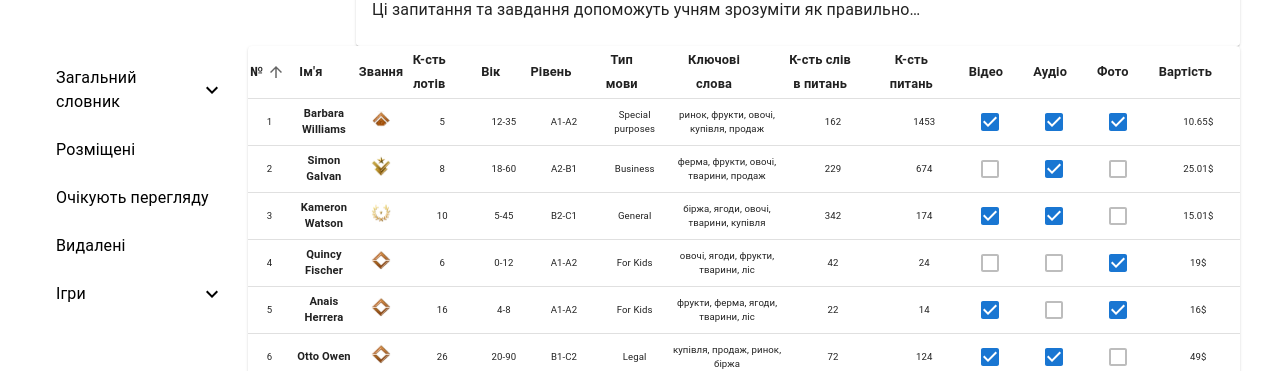
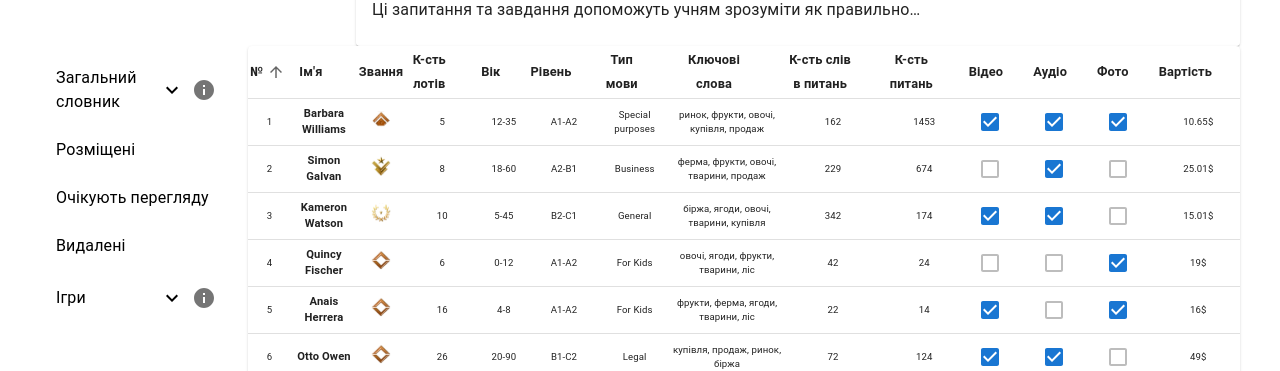
Before and after one commit to MaryRitzy/Rating-Rank, a React (Create React App) app: page / in a window 1280 px wide. Shown: the part 2834-3205 px from the top of the page. Built offline with nearby package versions, Linux system fonts and the light colour scheme.

Commit message:
add Button Information

```diff
--- a/src/Table/PageFilterTable.tsx
+++ b/src/Table/PageFilterTable.tsx
@@ -7,8 +7,10 @@ import {
     ListItemText,
     Collapse,
     Box,
+    IconButton,
+    Tooltip,
 } from '@mui/material'
-import { ExpandLess, ExpandMore } from '@mui/icons-material'
+import { ExpandLess, ExpandMore, Info as InfoIcon } from '@mui/icons-material'
 
 type Props = {}
 const PageFilterTable = (props: Props) => {
@@ -51,6 +53,11 @@ const PageFilterTable = (props: Props) => {
                             <ListItemButton onClick={handleClickGeneral}>
                                 <ListItemText primary="Загальний словник" />
                                 {openGeneral ? <ExpandLess /> : <ExpandMore />}
+                                <Tooltip title="Information about general dictionary">
+                                    <IconButton>
+                                        <InfoIcon />
+                                    </IconButton>
+                                </Tooltip>
                             </ListItemButton>
                             <Collapse
                                 in={openGeneral}
@@ -82,6 +89,11 @@ const PageFilterTable = (props: Props) => {
                             <ListItemButton onClick={handleClickGames}>
                                 <ListItemText primary="Ігри" />
                                 {openGames ? <ExpandLess /> : <ExpandMore />}
+                                <Tooltip title="Information about games">
+                                    <IconButton>
+                                        <InfoIcon />
+                                    </IconButton>
+                                </Tooltip>
                             </ListItemButton>
                             <Collapse
                                 in={openGames}
```
